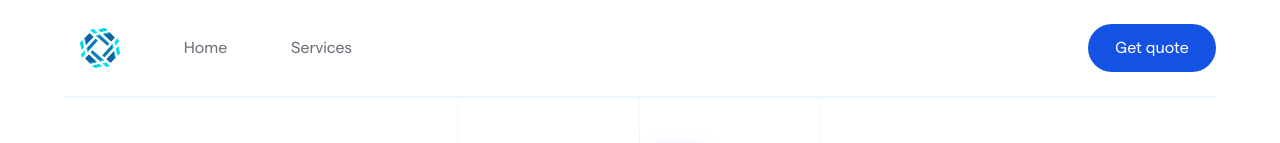
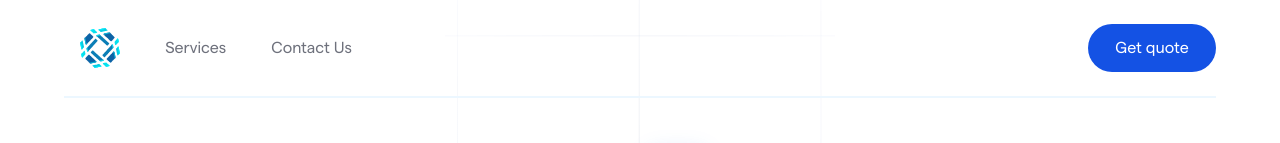
Before and after one commit to EmmanuelObi/Ozitech, a Next.js app: page / in a window 1280 px wide. Shown: the top 143 px of the page. Built offline with nearby package versions, Linux system fonts and the light colour scheme.

Commit message:
made updates to existing code

```diff
--- a/next.config.mjs
+++ b/next.config.mjs
@@ -1,5 +1,8 @@
 /** @type {import('next').NextConfig} */
 const nextConfig = {
+  images: {
+    unoptimized: true,
+  },
   output: "export",
 };
 
--- a/src/app/page.tsx
+++ b/src/app/page.tsx
@@ -38,19 +38,11 @@ export default function Home() {
           <Image
             src={heroAssets.cancel}
             onClick={handleChange}
-            height={30}
             alt="Logo"
             priority
-            className="self-end mr-5 mt-5 cursor-pointer"
+            className="size-6 self-end mr-7 mt-10 cursor-pointer"
           />
           <div className="flex flex-col items-center w-full min-h-96 justify-evenly">
-            <a
-              href="#home"
-              onClick={handleChange}
-              className="text-secondary-grey font-normal text-2xl hover:text-primary-blue"
-            >
-              Home
-            </a>
             <a
               href="#services"
               onClick={handleChange}
@@ -58,6 +50,13 @@ export default function Home() {
             >
               Services
             </a>
+            <a
+              href="#contact"
+              onClick={handleChange}
+              className="text-secondary-grey font-normal text-2xl hover:text-primary-blue"
+            >
+              Contact Us
+            </a>
           </div>
         </div>
       )}
--- a/src/common/components/Contact/Contact.tsx
+++ b/src/common/components/Contact/Contact.tsx
@@ -32,7 +32,7 @@ const Contact = () => {
             Send an email
           </p>
           <p className="text-contact-grey lg:px-0 text-sm md:text-md font-normal text-left">
-            Ozitechsol@gmail.com
+            support@ozitech.co.uk
           </p>
         </div>
         <div className="w-full lg:w-1/4 flex flex-col items-center my-5 lg:items-start justify-between ">
--- a/src/common/components/Navbar/Navbar.tsx
+++ b/src/common/components/Navbar/Navbar.tsx
@@ -1,3 +1,5 @@
+"use client";
+
 import React from "react";
 import Image from "next/image";
 import { heroAssets } from "@/assets/images";
@@ -5,8 +7,8 @@ import { heroAssets } from "@/assets/images";
 const Navbar = ({ handleChange }: any) => {
   return (
     <>
-      <div className="absolute z-10 top-0 w-full bg-white">
-        <div className="w-full bg-white py-6 max-w-6xl px-6 lg:px-0 flex items-center mx-auto justify-between border-b-2 border-nav-border">
+      <div className="fixed z-10 top-0 w-full bg-transparent">
+        <div className="w-full bg-transparent py-6 max-w-6xl px-6 lg:px-0 flex items-center mx-auto justify-between border-b-2 border-nav-border">
           <div className="flex items-center justify-between md:min-w-72">
             <a href="/">
               <p className="font-normal ml-4 text-base text-primary-blue font-futura  cursor-pointer">
@@ -19,17 +21,18 @@ const Navbar = ({ handleChange }: any) => {
                 />
               </p>
             </a>
-            <a
-              href="#home"
-              className="text-secondary-grey font-normal text-base hidden md:block"
-            >
-              Home
-            </a>
+
             <a
               href="#services"
               className="text-secondary-grey font-normal text-base hidden md:block"
             >
               Services
+            </a>
+            <a
+              href="#contact"
+              className="text-secondary-grey font-normal text-base hidden md:block"
+            >
+              Contact Us
             </a>
             {/* <a
             href="#portfolio"
```
